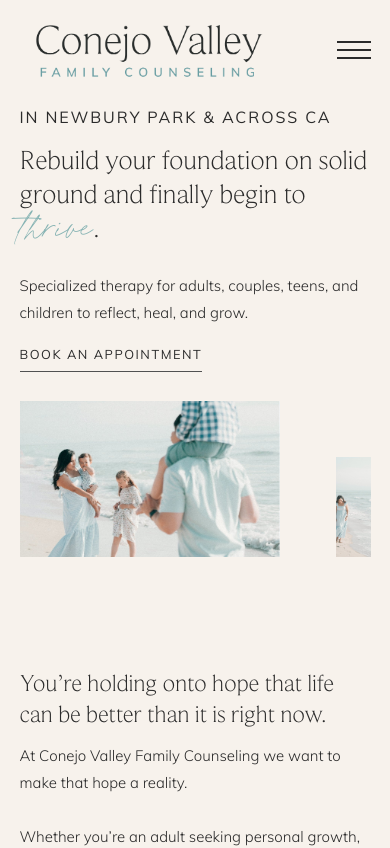
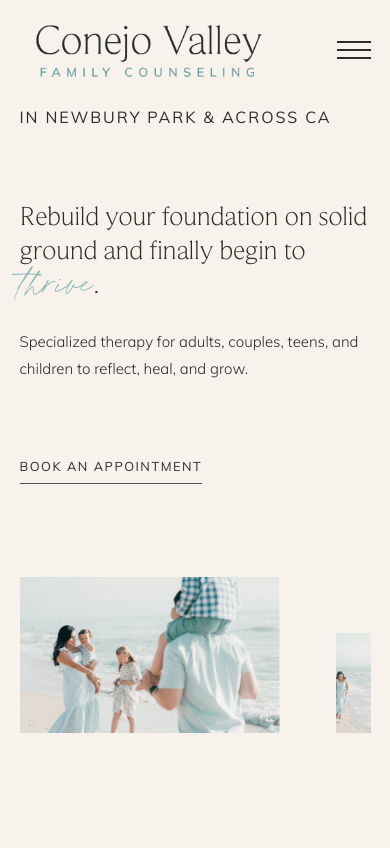
Before and after one commit to SinghAstra/Maya, a Next.js app: page / in a window 390 px wide. Shown: the top 848 px of the page. Built offline with nearby package versions, Linux system fonts and the light colour scheme; no server answers.

Commit message:
Hero: add far more vertical spacing on mobile (max-md margins)

```diff
--- a/src/components/hero.tsx
+++ b/src/components/hero.tsx
@@ -15,7 +15,7 @@ export function Hero() {
               </strong>
             </p>
           </Block>
-          <Block desktop="7/11/15/23" mobile="5/1/12/9">
+          <Block desktop="7/11/15/23" mobile="5/1/12/9" className="max-md:mt-14">
             <h1>
               Rebuild your foundation on solid ground and finally begin to{" "}
               <strong>
@@ -27,7 +27,7 @@ export function Hero() {
               Specialized therapy for adults, couples, teens, and children to reflect, heal, and grow.
             </p>
           </Block>
-          <Block desktop="15/11/17/23" mobile="12/1/14/9">
+          <Block desktop="15/11/17/23" mobile="12/1/14/9" className="max-md:mt-14 max-md:mb-16">
             <UnderlineButton href={siteConfig.url}>Book an Appointment</UnderlineButton>
           </Block>
           <Block desktop="2/1/17/9" className="img-block" mobile="15/1/24/7">
```
